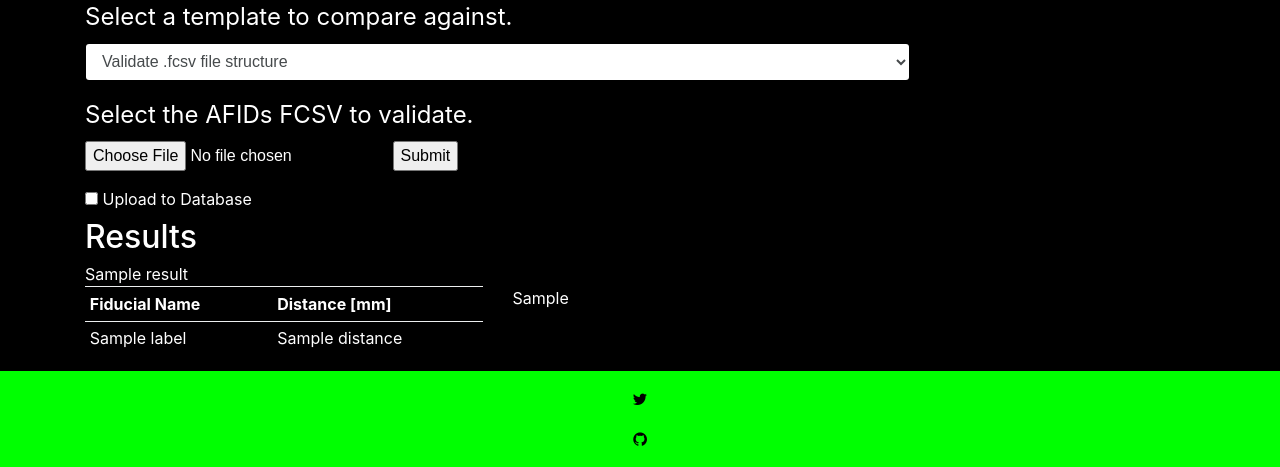
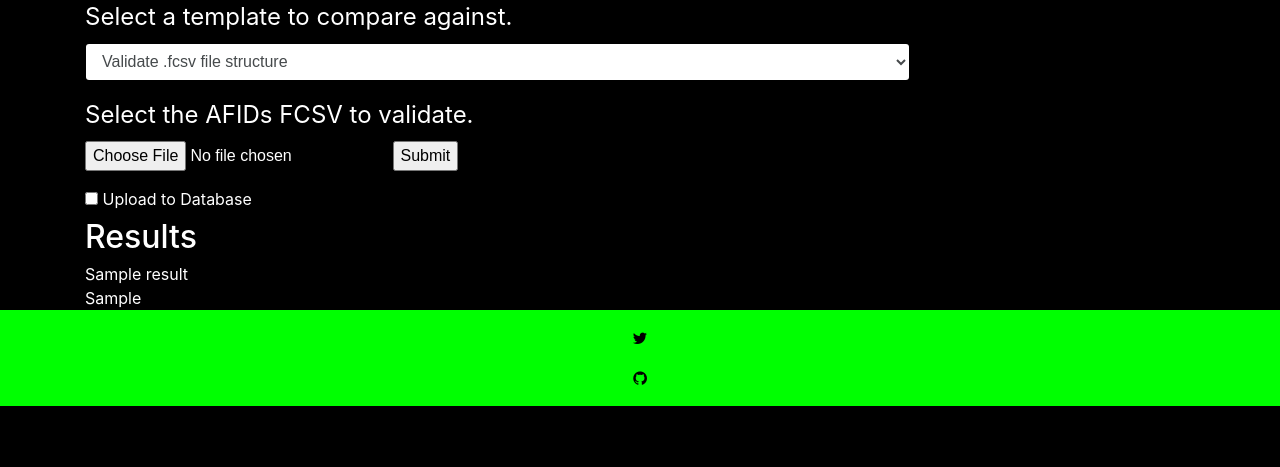
Before and after one commit to afids/afids-validator, a Flask app: template templates/validator.html in a window 1280 px wide. Shown: the part 510-977 px from the top of the page. After the commit the page ends 916 px from the top, so only its background shows below. Run offline with Flask 2, Linux system fonts and the light colour scheme; tables that the repository leaves empty hold one stand-in row (values such as "Sample post"); the template is opened without the code that fills it: values that come from a table or form of the project are taken from there, most other values are stand-ins (such as "Sample title", 1, 10 or a date in 2020); parts of the project's set-up code (start-up, migrations or seed data) failed here and were passed over; some libraries are stand-ins or nearby versions.

Commit message:
Replace results table with interactive visualization

```diff
--- a/templates/validator.html
+++ b/templates/validator.html
@@ -46,32 +46,20 @@
           </form>
 
           <div class="row">
-              <div class="col-sm-7">
+              <div class="col-9">
                   <h2>Results</h2>
               </div>
           </div>
           <div class="row">
-              <div class="col-sm-7">
+              <div class="col-9">
                   {% if result != None %}
                   {{ result|safe }}
                   {% endif %}
               </div>
           </div>
           <div class="row">
-            <!-- Numerical results -->
-            <div class="text col-sm-6">
-              <table class="table table-dark table-sm">
-                <tr>
-                  <th scope="col">{{"Fiducial Name"}}</th>
-                  <th scope="col">{{"Distance [mm]"}}</th></tr>
-                {% for i in index %}
-                <tr><td>{{labels[i]}}</td><td>{{distances[i]}}</td></tr>
-                {% endfor %}
-              </table>
-            </div>
-
             <!-- Visual results -->
-            <div class="col-sm-6">
+            <div class="col-9">
                 {{visualization_html|safe}}
             </div>
           </div>
```
Also changed, not shown: generate_visualizations.py (+9 -16 lines).
